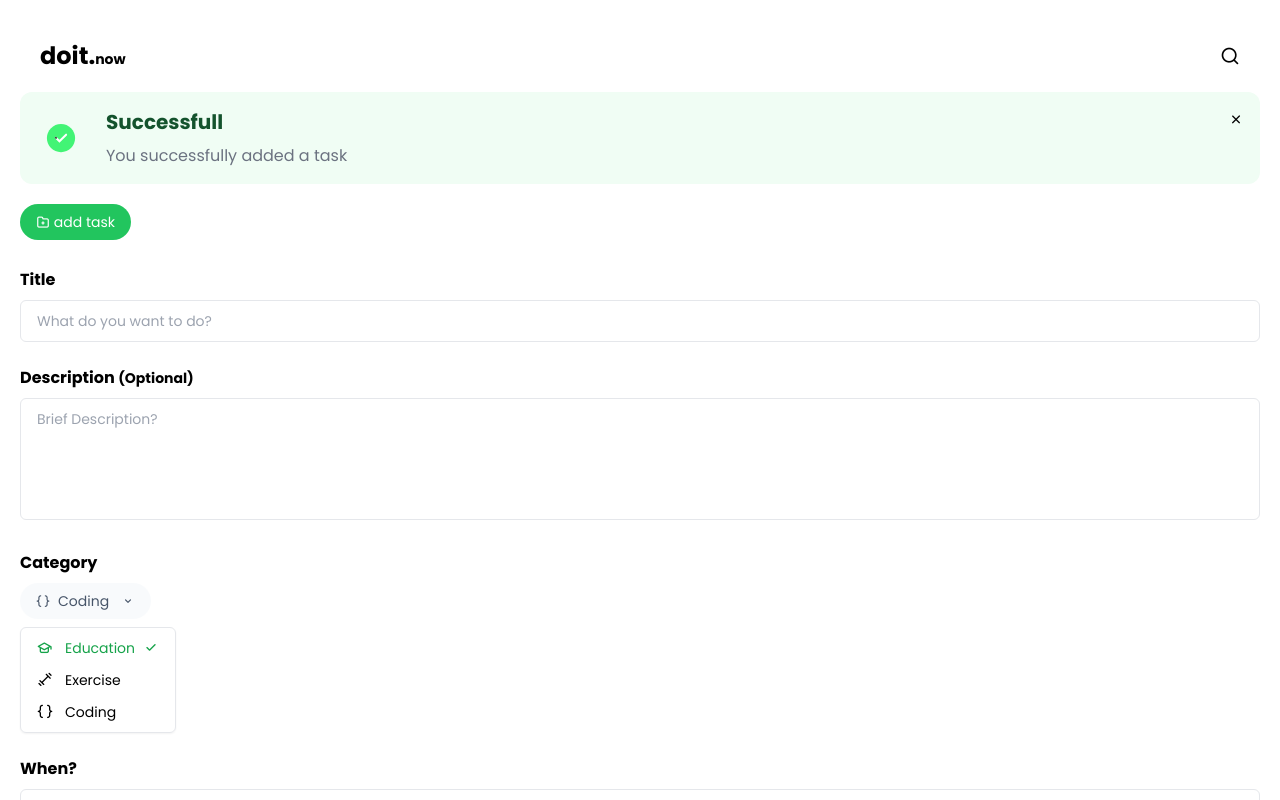
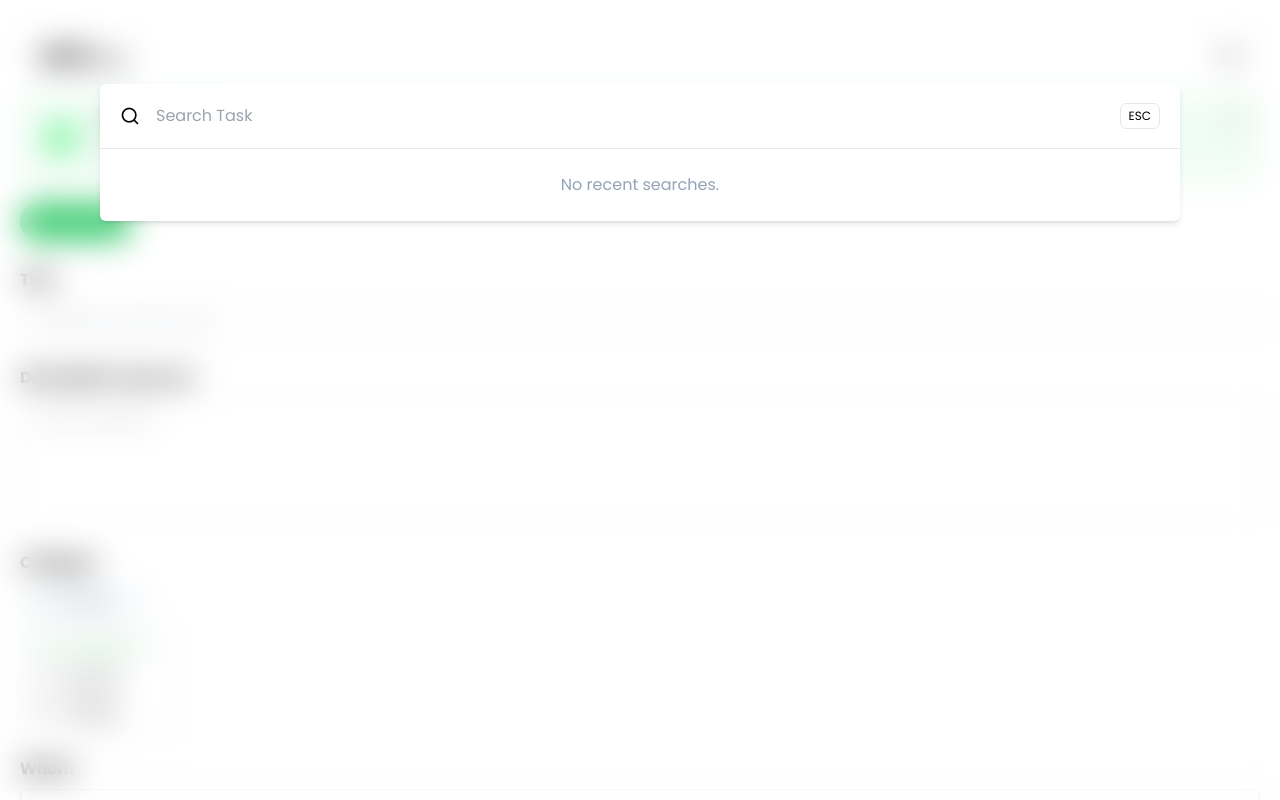
Before and after one commit to josephcodes8/doit-now-v-2, a React (Vite) app: page / in a window 1280 px wide. Shown: the top 800 px of the page. Built offline with nearby package versions, Linux system fonts and the light colour scheme.

Commit message:
added: toggle functionality for the search field

```diff
--- a/src/App.jsx
+++ b/src/App.jsx
@@ -5,19 +5,22 @@ import {
   SearchBar,
   TaskList,
   AlterTasks,
-} from "./components"
+} from "./components";
+
+import { useSelector } from "react-redux";
 
 function App() {
+  const { isFieldVisible } = useSelector((state) => state.searchField);
   return (
     <section>
       <TopNavigation />
       <Notification />
-      {/* <SearchBar /> */}
+      {isFieldVisible && <SearchBar />}
       <AlterTasks />
       <TaskList />
       <Footer />
     </section>
-  )
+  );
 }
 
-export default App
+export default App;
--- a/src/components/SearchBar.jsx
+++ b/src/components/SearchBar.jsx
@@ -1,4 +1,7 @@
+import { toggleSearchField } from "../features/search/search.slice";
+import { useDispatch } from "react-redux";
 const SearchBar = () => {
+  const dispatch = useDispatch();
   return (
     <section className="backdrop-blur-lg fixed w-full h-full p-5 z-50 top-0">
       <div className="bg-white mt-16 rounded-md md:max-w-[1080px] md:mx-auto shadow-md">
@@ -9,7 +12,10 @@ const SearchBar = () => {
             className="outline-none p-4 text-slate-700 w-full"
             placeholder="Search Task"
           />
-          <button className="text-xs hover:shadow-sm uppercase border-[1px] py-[4px] px-2 rounded-md">
+          <button
+            onClick={() => dispatch(toggleSearchField())}
+            className="text-xs hover:shadow-sm uppercase border-[1px] py-[4px] px-2 rounded-md"
+          >
             Esc
           </button>
         </div>
@@ -18,7 +24,7 @@ const SearchBar = () => {
         </div>
       </div>
     </section>
-  )
-}
+  );
+};
 
-export default SearchBar
+export default SearchBar;
--- a/src/components/Task.jsx
+++ b/src/components/Task.jsx
@@ -1,10 +1,11 @@
 import { Categories } from "../data";
 import { Button } from "../components/atoms";
+import { useState } from "react";
 
 const Task = (props) => {
   const { id, urgency, title, description, location, time } = props;
   const { label, icon } = Categories[id];
-
+  const [isActionsVisible, setIsActionsVisible] = useState(false);
   return (
     <div className="bg-slate-900 mt-4 text-white rounded-md flex items-start gap-x-5 p-5">
       <span className={`${icon} bg-slate-800 p-4 text-xl rounded-xl`}></span>
@@ -23,11 +24,15 @@ const Task = (props) => {
           <span className="uil-clock-five mr-2 text-green-500 text-lg"></span>
           {time}
         </p>
-        {/* TODO: add a toggle 'onclick */}
-        <button className="text-xs ml-auto">
+
+        <button
+          className="text-xs ml-auto"
+          onClick={() => setIsActionsVisible(!isActionsVisible)}
+        >
           Actions
           <span className="uil-angle-down ml-2"></span>
         </button>
+        {isActionsVisible && (
           <div className="flex mt-3">
             <div className="ml-auto">
               <Button {...{ label: "Done", variant: "primary_alt" }}>
@@ -44,6 +49,7 @@ const Task = (props) => {
               </Button>
             </div>
           </div>
+        )}
       </div>
     </div>
   );
--- a/src/components/TopNavigation.jsx
+++ b/src/components/TopNavigation.jsx
@@ -1,6 +1,8 @@
-import React from "react"
-
+import React from "react";
+import { useDispatch } from "react-redux";
+import { toggleSearchField } from "../features/search/search.slice";
 const TopNavigation = () => {
+  const dispatch = useDispatch();
   return (
     <header className="px-5 pt-5 md:px-10 md:pt-10">
       <nav className="flex items-center justify-between">
@@ -9,13 +11,12 @@ const TopNavigation = () => {
           doit.<small className="text-sm">now</small>
         </a>
         {/* TOGGLE SEARCH ICON */}
-        {/* TODO: ADD 'ONCLICK' FUNCTIONALITY TO TOGGLE THE SEARCH FIELD */}
-        <button>
+        <button onClick={() => dispatch(toggleSearchField())}>
           <span className="uil-search text-xl"></span>
         </button>
       </nav>
     </header>
-  )
-}
+  );
+};
 
-export default TopNavigation
+export default TopNavigation;
--- /dev/null
+++ b/src/features/search/search.slice.jsx
@@ -0,0 +1,19 @@
+import { createSlice } from "@reduxjs/toolkit";
+
+const initialState = {
+  isFieldVisible: true,
+};
+
+const searchSlice = createSlice({
+  name: "search",
+  initialState,
+  reducers: {
+    toggleSearchField: (state) => {
+      state.isFieldVisible = !state.isFieldVisible;
+      console.log(state.isFieldVisible);
+    },
+  },
+});
+
+export const { toggleSearchField } = searchSlice.actions;
+export default searchSlice.reducer;
--- a/src/features/store.jsx
+++ b/src/features/store.jsx
@@ -1,9 +1,12 @@
 import todoReducer from "./todo/todo.slice";
+import searchReducer from "./search/search.slice";
+
 import { configureStore } from "@reduxjs/toolkit";
 
 const store = configureStore({
   reducer: {
     todo: todoReducer,
+    searchField: searchReducer,
   },
 });
 
```
Lines whose indentation alone changed are shown as unchanged.
